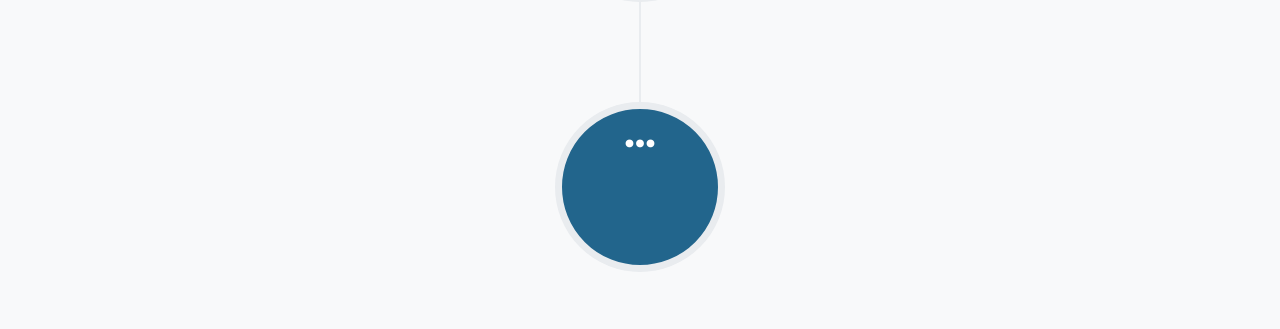
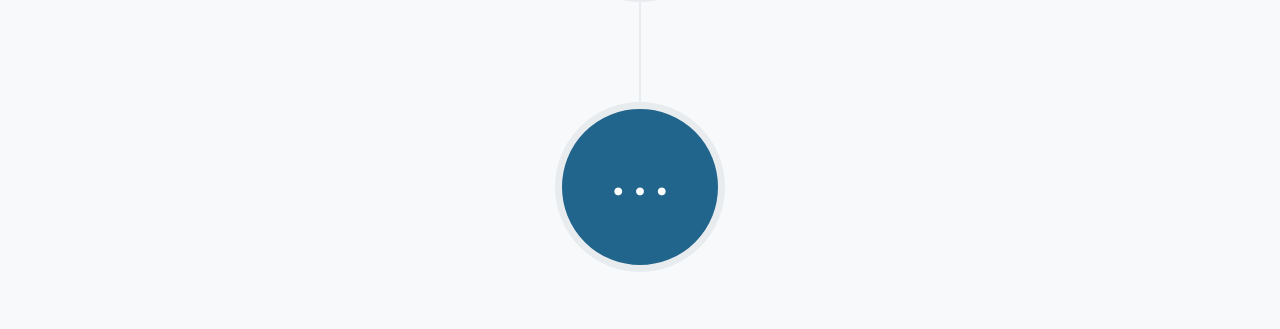
Before and after one commit to thedent-kr/thedent-kr.github.io, a Jekyll site: the page built from index.md, in a window 1280 px wide and 900 px high, scrolled down 3513 px. Shown: the part 211-540 px from the top of the window. Built offline with Jekyll 4.4.1, drawn with Linux system fonts in a browser that asks for light colours; some web fonts are replaced.

```diff
--- a/_data/sitetext.yml
+++ b/_data/sitetext.yml
@@ -186,7 +186,7 @@
         alt:
         # you can enforce the alignment
         align: right
-    end: "..."
+    end: "<br>.  .  .<br>"
 
   about:
     title: "회사 소개"
```
